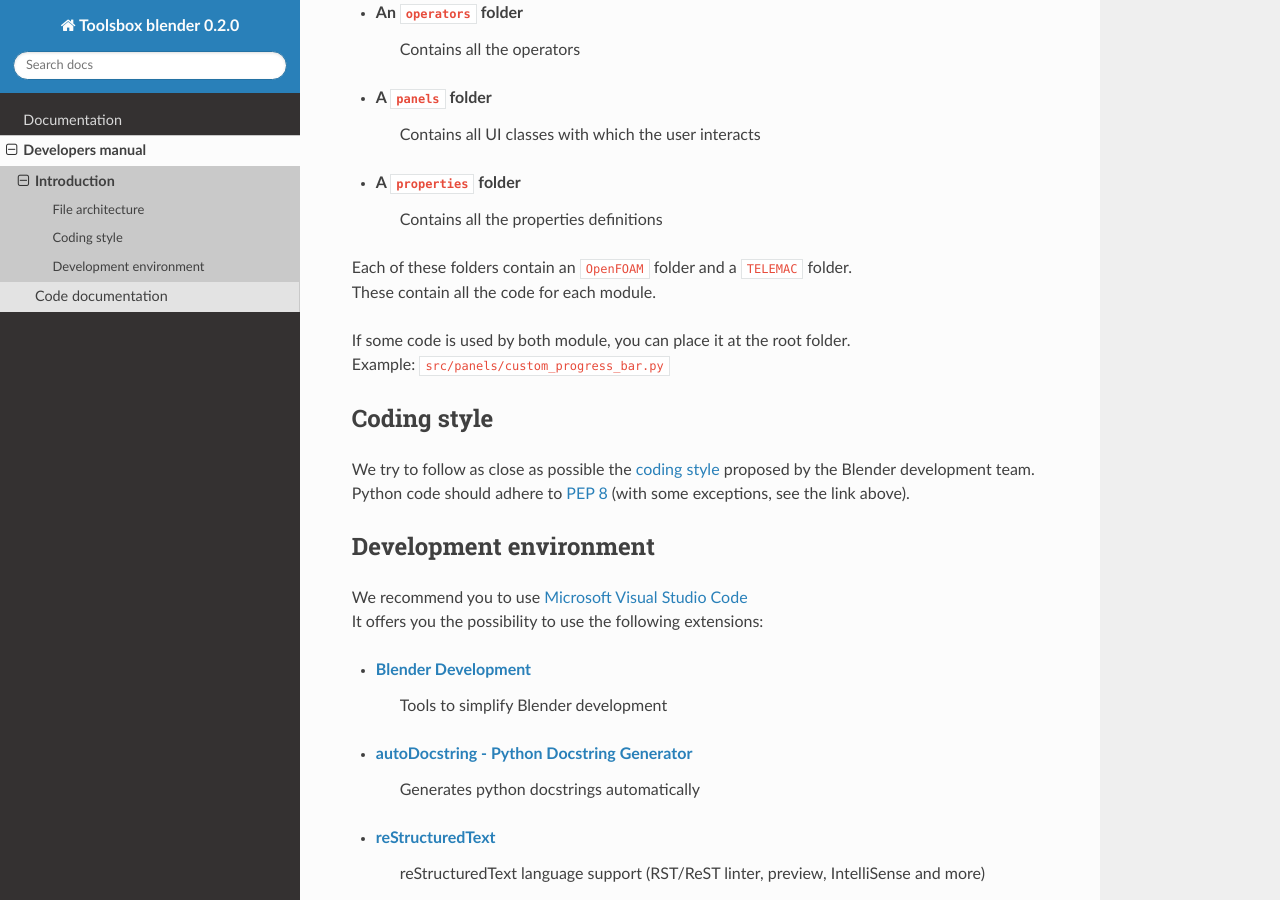
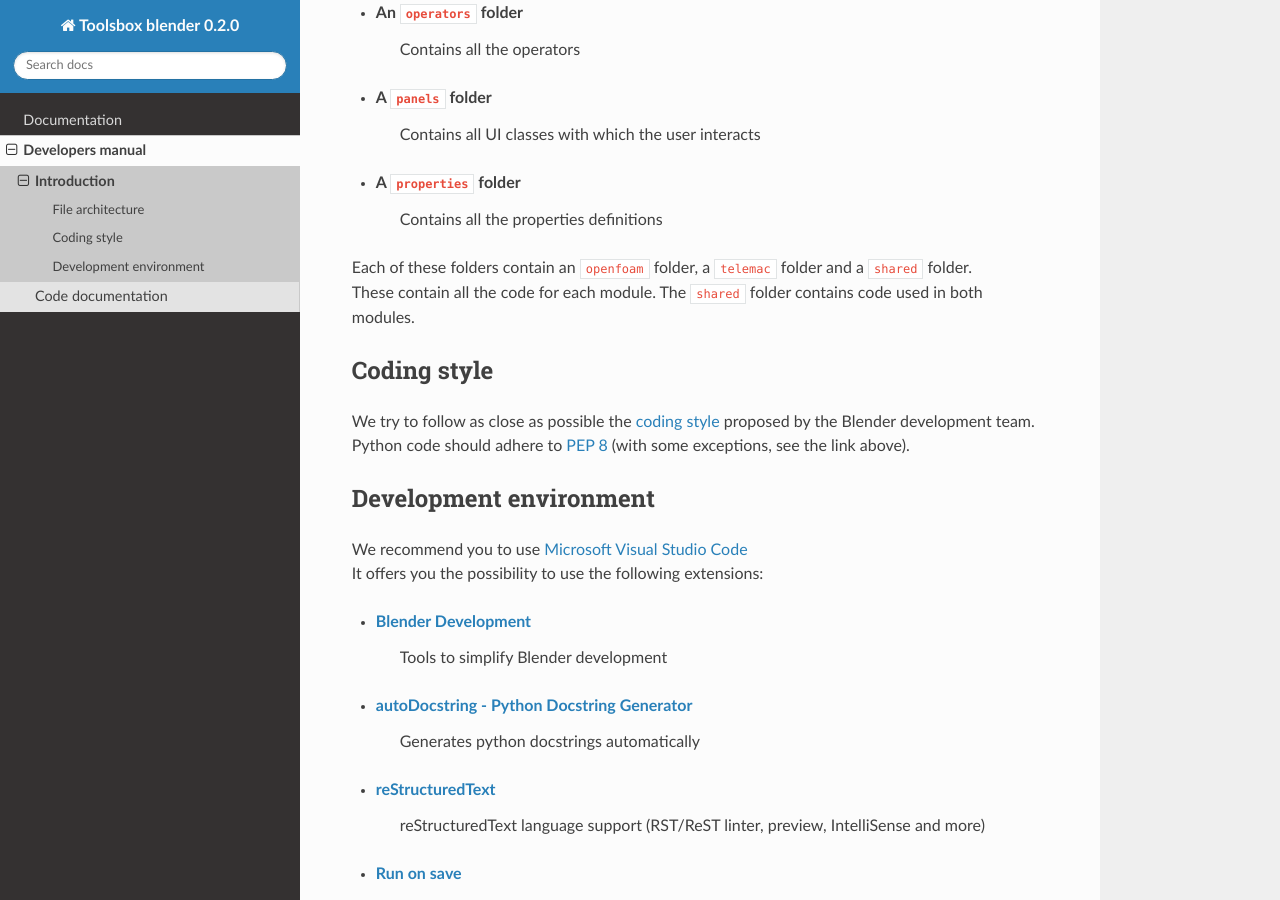
Before and after one commit to Artelia/NIMPHS, a Sphinx documentation site: the page built from docs/source/developers_manual/introduction.rst, in a window 1280 px wide and 900 px high, scrolled down 359 px. Built offline with Sphinx 7.4.7 and the Read the Docs theme 2.0.0, drawn with Linux system fonts in a browser that asks for light colours; pages that are not in the unit, such as notebooks, are missing from menus.

```diff
--- a/docs/source/developers_manual/introduction.rst
+++ b/docs/source/developers_manual/introduction.rst
@@ -19,11 +19,8 @@ File architecture
 * A ``properties`` folder
     | Contains all the properties definitions
 
-| Each of these folders contain an ``OpenFOAM`` folder and a ``TELEMAC`` folder.
-| These contain all the code for each module.
-
-| If some code is used by both module, you can place it at the root folder.
-| Example: ``src/panels/custom_progress_bar.py``
+| Each of these folders contain an ``openfoam`` folder, a ``telemac`` folder and a ``shared`` folder.
+| These contain all the code for each module. The ``shared`` folder contains code used in both modules.
 
 .. _coding_style:
 
```
Also changed, not shown: docs/source/developers_manual/code_documentation/shared/index.rst (+18 -2 lines), 3 other files.
